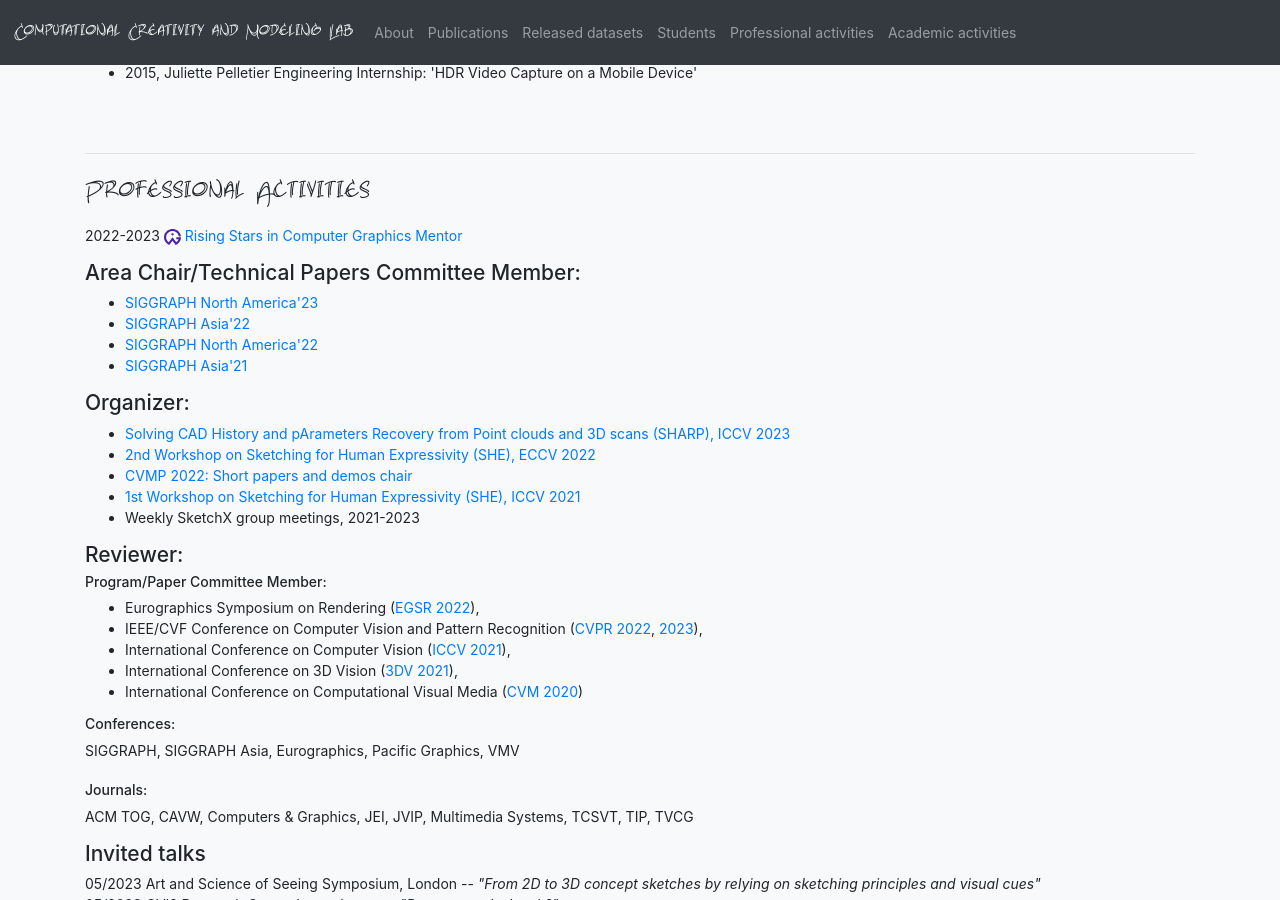
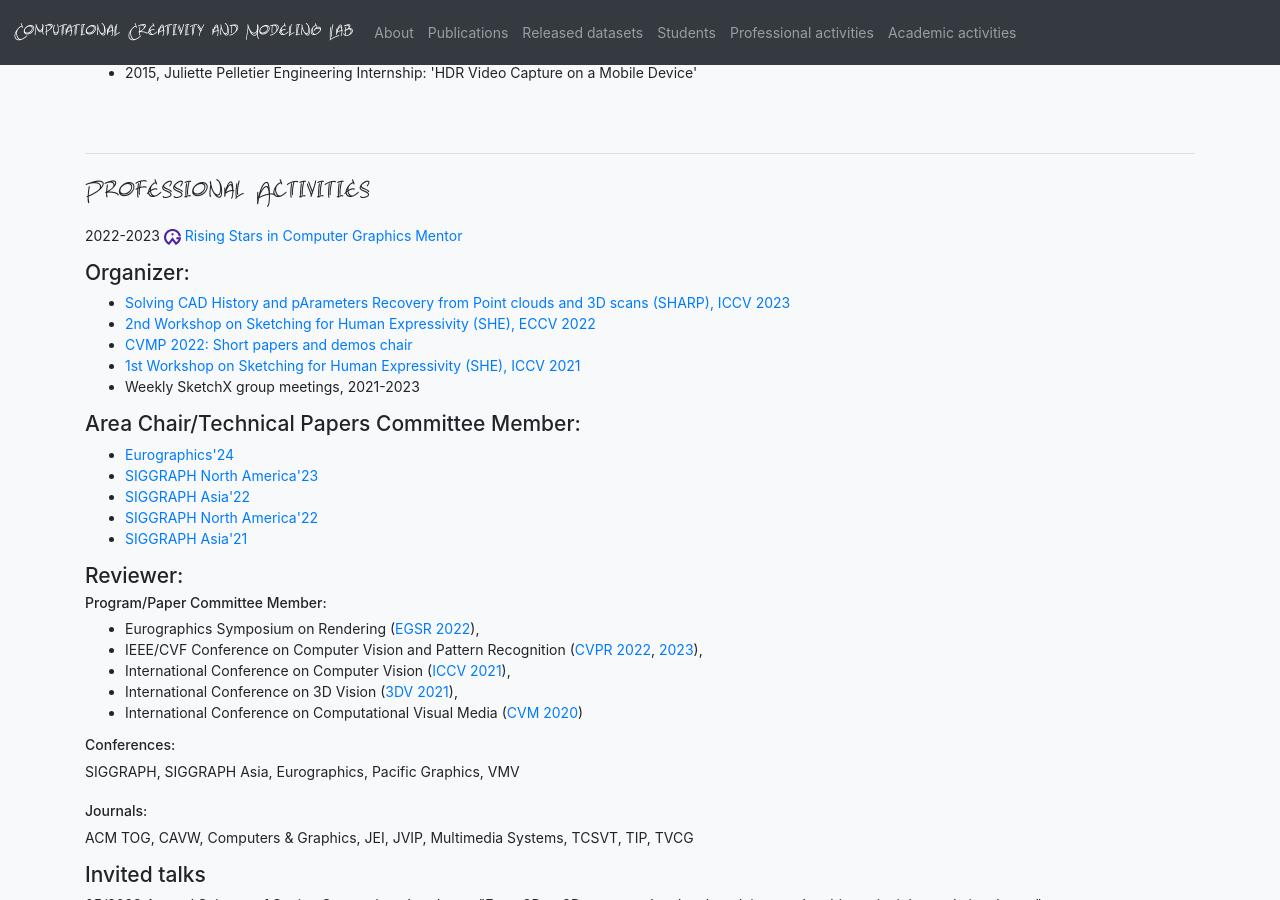
Before and after one commit to ygryadit/ygryadit.github.io, a Jekyll site: the page built from index.md, in a window 1280 px wide and 900 px high, scrolled down 7713 px. Built offline with Jekyll 4.4.1, drawn with Linux system fonts in a browser that asks for light colours.

Commit message:
adding EG IPC

```diff
--- a/index.md
+++ b/index.md
@@ -741,15 +741,7 @@ layout: main
 			2022-2023 <img src="img/icons/wigraph.svg" style="width:17px;"/> <a href = "https://www.wigraph.org/events/2022-rising-stars-workshop/">Rising Stars in Computer Graphics Mentor</a>
 		</p>
 
-		<p>
-			<h4> Area Chair/Technical Papers Committee Member:</h4>
-			<ul>
-			<li><a href="https://s2023.siggraph.org/"> SIGGRAPH North America'23 </a></li>
-			<li><a href="https://sa2022.siggraph.org/en/"> SIGGRAPH Asia'22 </a></li>
-			<li><a href="https://s2022.siggraph.org/"> SIGGRAPH North America'22 </a> <br></li>
-			<li><a href="https://sa2021.siggraph.org/en/"> SIGGRAPH Asia'21 </a></li>
-			</ul>
-		</p>
+
 
 		<p>
 			<h4>Organizer:</h4>
@@ -763,6 +755,16 @@ layout: main
 		</p>
 
 
+		<p>
+			<h4> Area Chair/Technical Papers Committee Member:</h4>
+			<ul>
+			<li><a href="https://eg2024.cyens.org.cy/full-papers-ipc/"> Eurographics'24 </a></li>
+			<li><a href="https://s2023.siggraph.org/"> SIGGRAPH North America'23 </a></li>
+			<li><a href="https://sa2022.siggraph.org/en/"> SIGGRAPH Asia'22 </a></li>
+			<li><a href="https://s2022.siggraph.org/"> SIGGRAPH North America'22 </a> <br></li>
+			<li><a href="https://sa2021.siggraph.org/en/"> SIGGRAPH Asia'21 </a></li>
+			</ul>
+		</p>
 
 		<p>
 			<h4>Reviewer:</h4>
```
